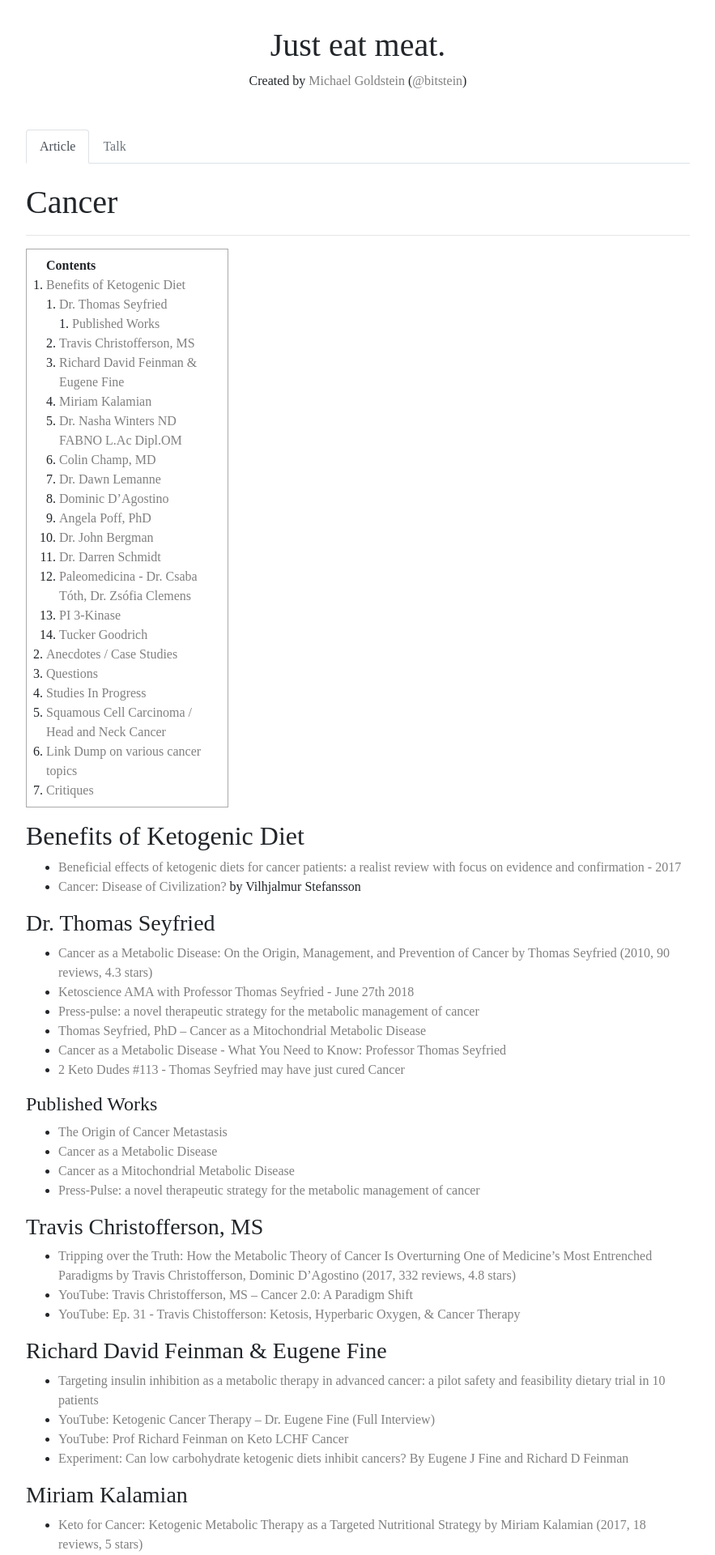
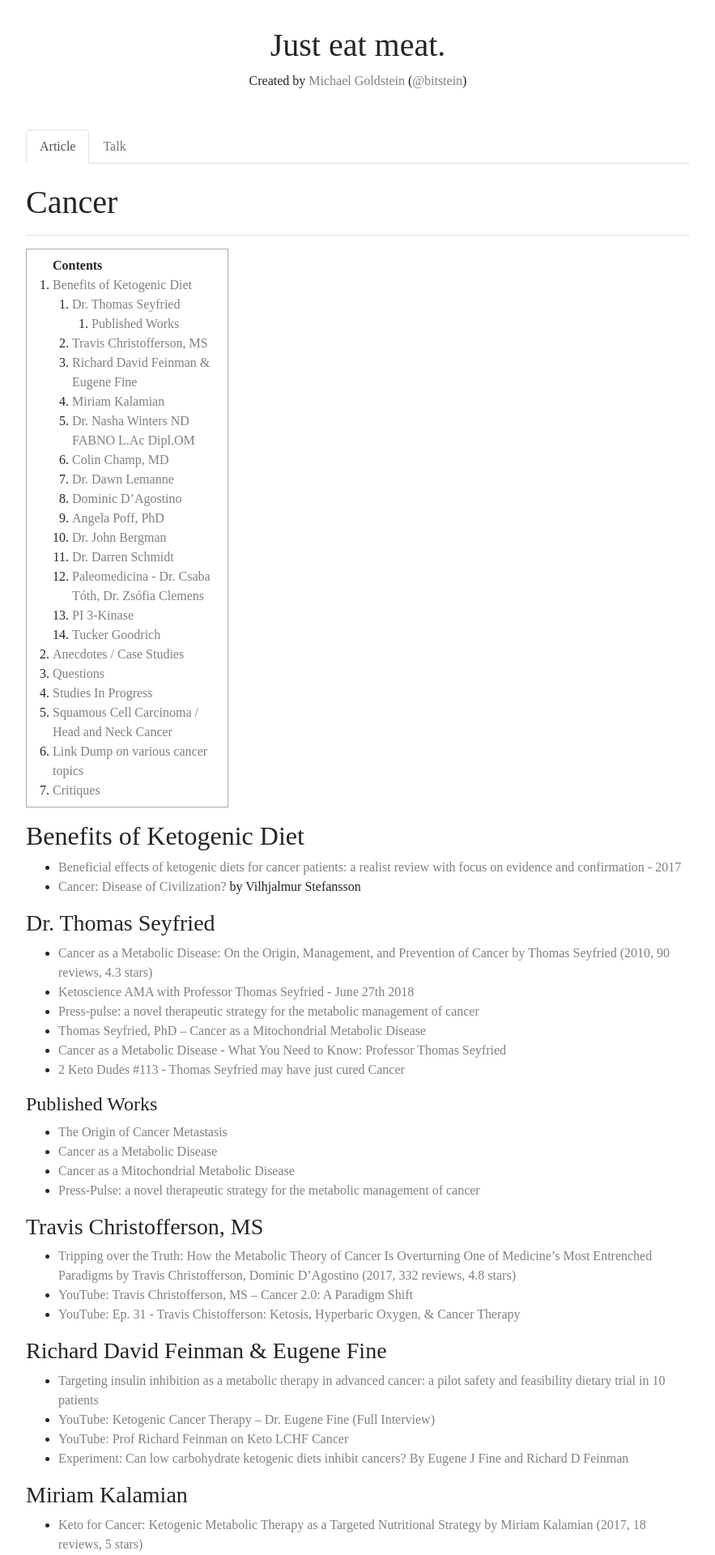
Before and after one commit to bitstein/justmeat.co, a Jekyll site: the page built from wiki/pages/cancer.md, in a window 1280 px wide. Shown: the top 1920 px of the page at 81% size, without its empty margins (198-1081 px from the left). Built offline with Jekyll 4.4.1, drawn with Linux system fonts in a browser that asks for light colours; nearby versions of some CDN libraries; some web fonts are replaced.

Commit message:
Update contents padding

```diff
--- a/css/styles.scss
+++ b/css/styles.scss
@@ -74,7 +74,7 @@ blockquote {
 
 #markdown-toc {
   border: 1px solid #aaa;
-  padding: 0.5em 0.5em 0.5em 1.5em;
+  padding: 0.5em 0.5em 0.5em 2em;
   list-style: decimal;
   display: inline-block;
   max-width: 250px;
@@ -84,6 +84,6 @@ blockquote {
   }
   ul {
     list-style: decimal;
-    padding-left: 1em;
+    padding-left: 1.5em;
   }
 }
```
